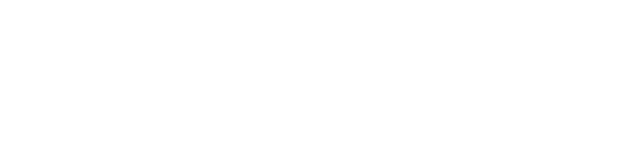
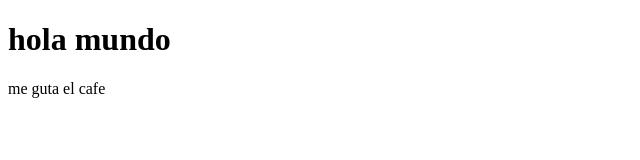
Before and after one commit to joeltrapani2-png/practica, a plain HTML site: page index.html in a window 1280 px wide. Shown: the whole page, without its empty margins (0-640 px from the left). Drawn offline with Linux system fonts and the light colour scheme.

Commit message:
parrafo cafe

```diff
--- a/index.html
+++ b/index.html
@@ -6,6 +6,8 @@
     <title>Document</title>
 </head>
 <body>
+    <h1>hola mundo</h1>
+    <p>me guta el cafe</p>
 
 </body>
 </html>
```
